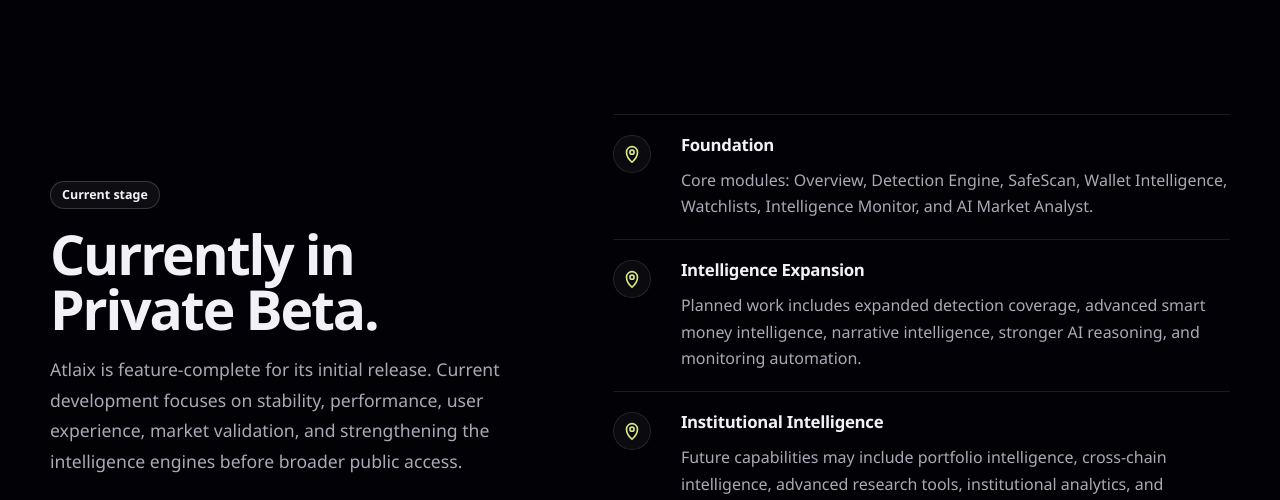
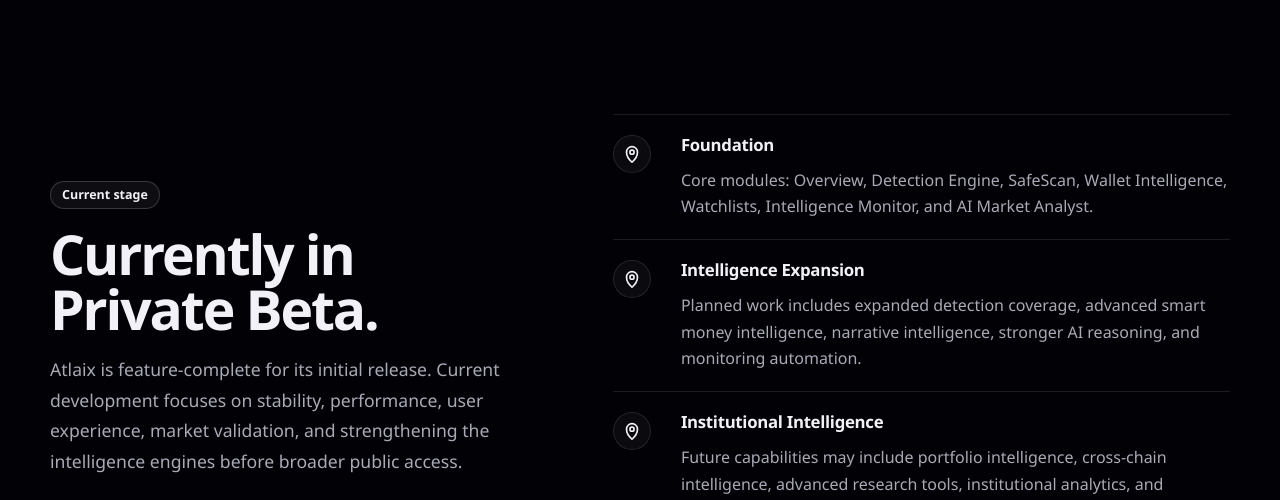
Before and after one commit to Nitronuel/atlaixsite, a React (Vite) app: page / in a window 1280 px wide. Shown: the part 4900-5400 px from the top of the page. Built offline with nearby package versions, Linux system fonts and the light colour scheme.

Commit message:
Use white roadmap icons

```diff
--- a/src/styles.css
+++ b/src/styles.css
@@ -394,8 +394,7 @@
 }
 
 .screenshot-label,
-.workflow-step span,
-.roadmap-row span {
+.workflow-step span {
   color: color-mix(in oklch, var(--accent) 72%, white);
   font-family: "Geist Mono Variable", ui-monospace, monospace;
   font-size: 0.74rem;
@@ -739,7 +738,7 @@
   border-bottom: 1px solid var(--line);
 }
 
-.roadmap-icon {
+.roadmap-row .roadmap-icon {
   width: 38px;
   height: 38px;
   display: inline-grid;
@@ -747,7 +746,7 @@
   border: 1px solid var(--line);
   border-radius: 50%;
   background: color-mix(in oklch, var(--ink) 4%, transparent);
-  color: #fff;
+  color: var(--ink);
 }
 
 .roadmap-icon svg {
```
